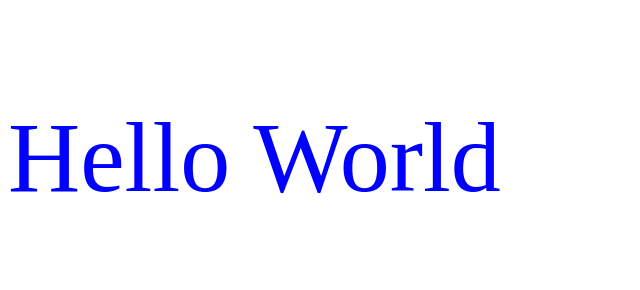
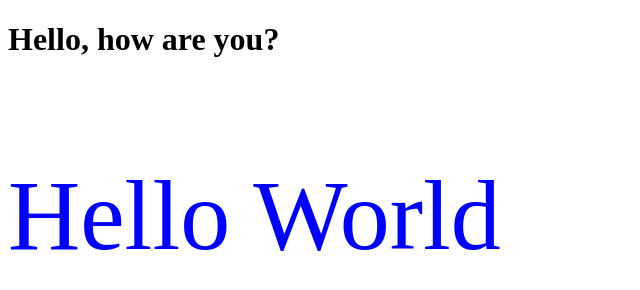
Before and after one commit to AirrowSST/Tester, a plain HTML site: page index.html in a window 1280 px wide. Shown: the whole page, without its empty margins (0-640 px from the left). Drawn offline with Linux system fonts and the light colour scheme.

Commit message:
Added header

```diff
--- a/index.html
+++ b/index.html
@@ -1,6 +1,7 @@
 <!DOCTYPE html>
 <html>
     <body>
+        <h1>Hello, how are you?</h1>
         <p style = "color:blue; font-size: 100px;">Hello World</p>
     </body>
 </html>
```
